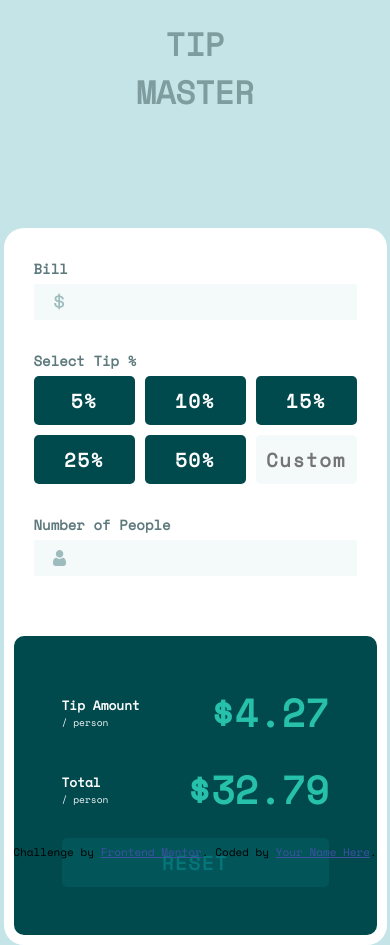
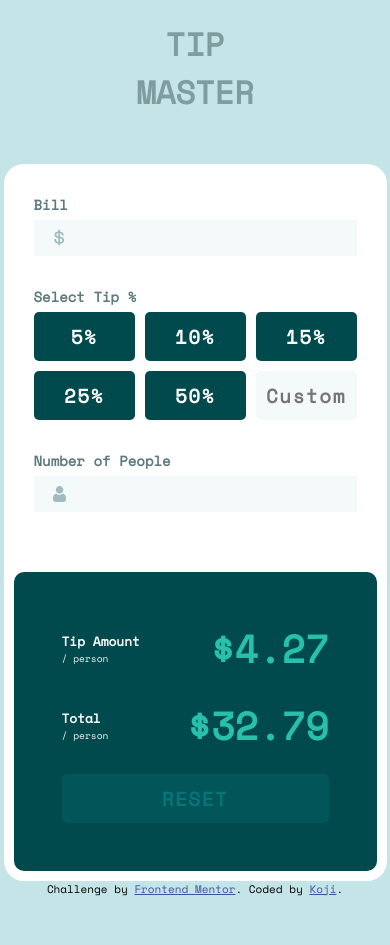
Before and after one commit to SmilingAkhi/tip-calculator, a plain HTML site: page index.html in a window 390 px wide. After the commit the page ends 897 px from the top, so only its background shows below. Drawn offline with nearby package versions, Linux system fonts and the light colour scheme.

Commit message:
fixed responsivness

```diff
--- a/index.html
+++ b/index.html
@@ -3,7 +3,7 @@
   <head>
     <meta charset="UTF-8" />
     <meta name="viewport" content="width=device-width, initial-scale=1.0" />
-    <!-- displays site properly based on user's device -->
+
 
     <link
       rel="icon"
@@ -29,7 +29,7 @@
 
       <div class="container">
         <h1>
-        TIP<br>
+          TIP<br />
           MASTER
         </h1>
         <div class="work-area">
@@ -84,13 +84,14 @@
           </div>
         </div>
       </div>
+  </body>
+
   <footer>
     <div class="attribution">
       Challenge by
       <a href="https://www.frontendmentor.io?ref=challenge" target="_blank"
         >Frontend Mentor</a
-        >. Coded by <a href="#">Your Name Here</a>.
+      >. Coded by <a href="#">Koji</a>.
     </div>
   </footer>
-  </body>
 </html>
--- a/style.css
+++ b/style.css
@@ -18,19 +18,19 @@
   }
 
   body {
+
       font-family: 'Space Mono';
       background-color: var(--Light-grayish-cyan);
+  }
+.wrapper{
+    height: 100vh;
+    display: flex;
+    flex-direction: column;
+}
+  .container {
       display: flex;
       flex-direction: column;
-  }
-
-  .container {
-
-      height: 100vh;
-      display: flex;
-      flex-direction: column;
-      gap:7em;
-      /* justify-content: space-around; */
+      gap:3em;
       align-items: center;
   }
 h1{
```
Lines whose indentation alone changed are shown as unchanged.
